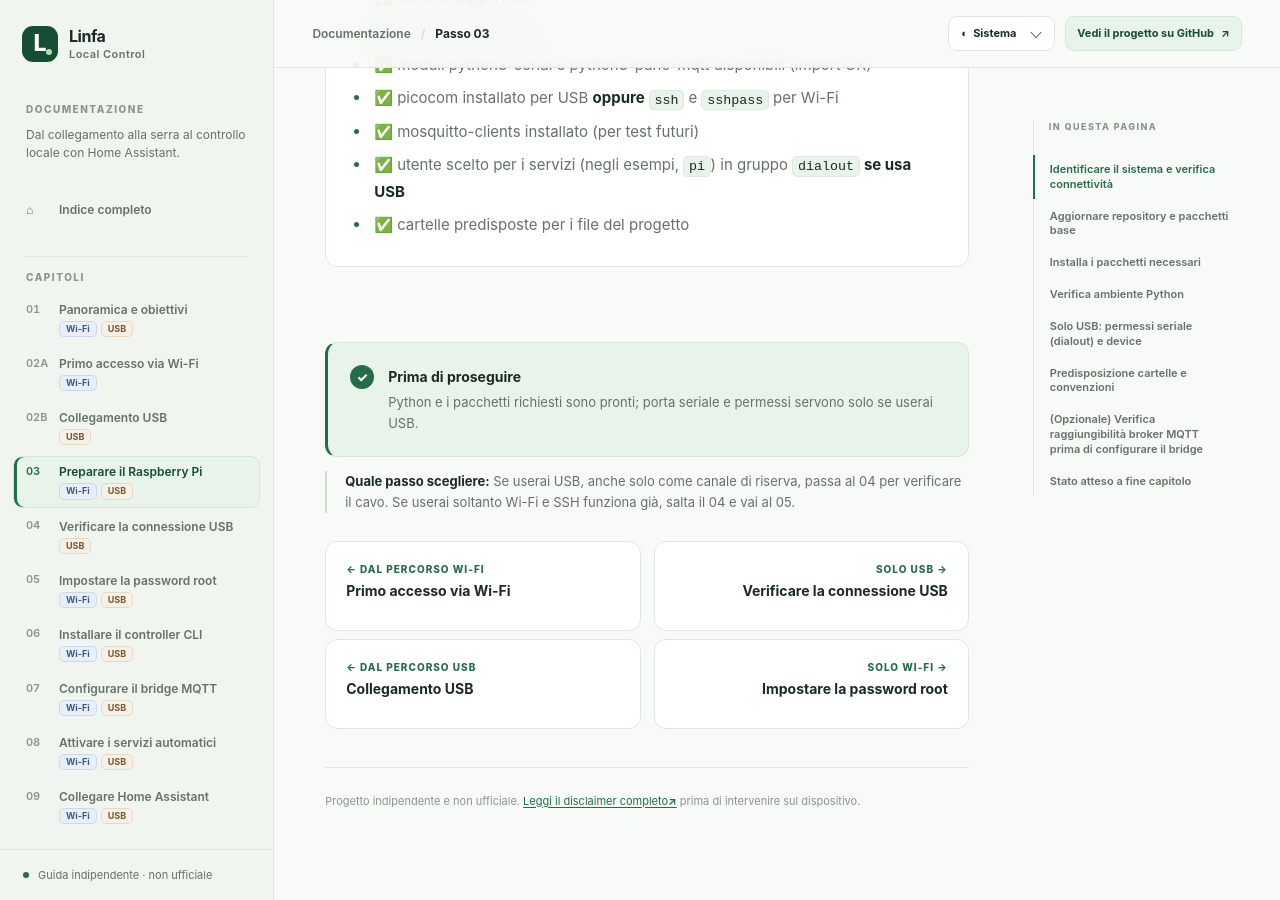
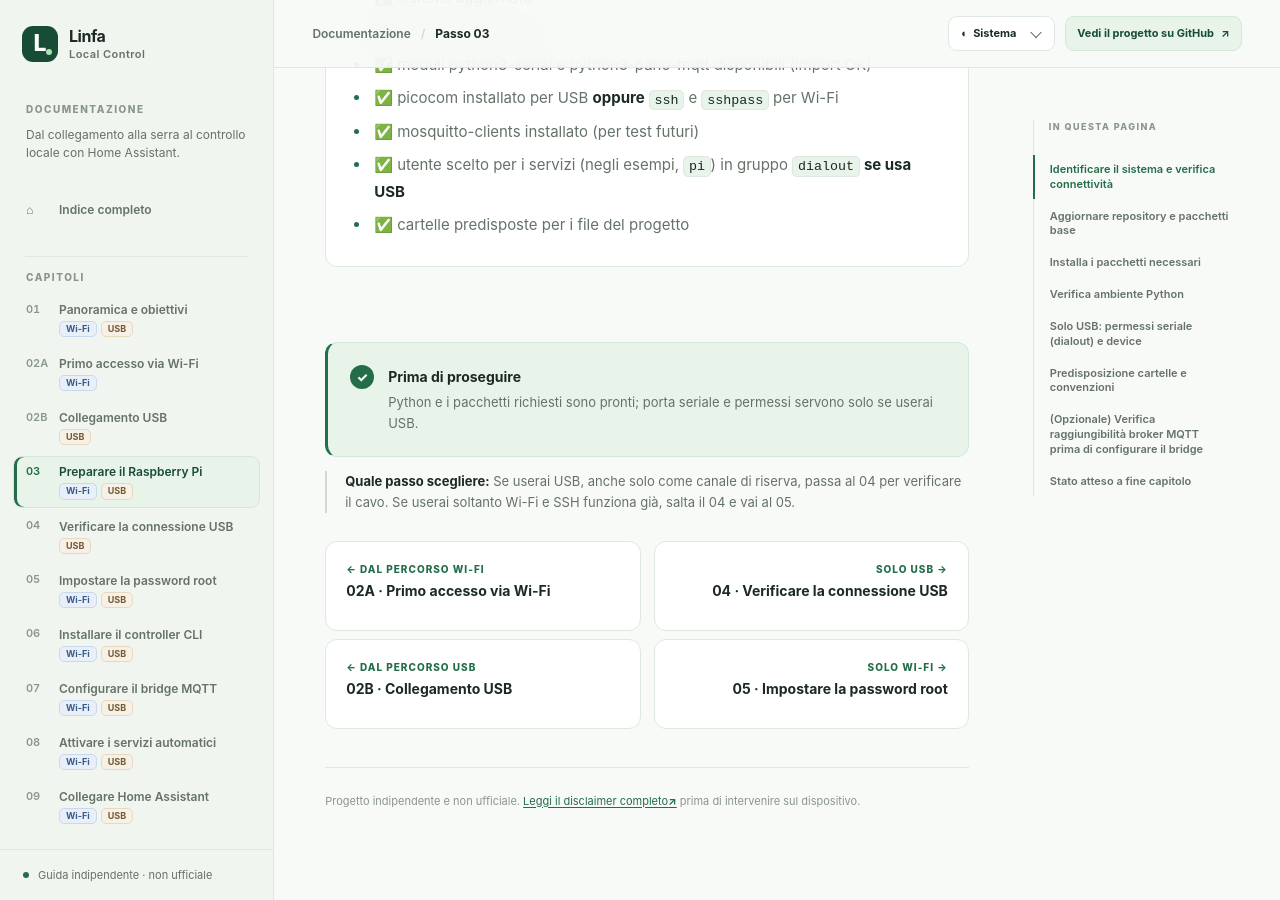
Before and after one commit to Interstellar0verdrive/Linfa-local-control, an MkDocs documentation site: the page built from docs/setup/03-raspberry.md, in a window 1280 px wide and 900 px high, scrolled down 8225 px. Built offline with MkDocs 1.6.1, drawn with Linux system fonts in a browser that asks for light colours; some of the changed lines change nothing that is shown.

Commit message:
Show step numbers in guide navigation cards

```diff
--- a/theme/main.html
+++ b/theme/main.html
@@ -97,12 +97,12 @@
           {% if step.number == '05' %}<p class="route-hint"><strong>Quale passo scegliere:</strong> se USB ti è servito solo per entrare e vuoi usare Wi-Fi, torna al <a href="{{ 'setup/02-wifi/'|url }}">passo 02A</a> per completare rete e isolamento. Negli altri casi passa al 06.</p>{% elif route_hint %}<p class="route-hint"><strong>Quale passo scegliere:</strong> {{ route_hint }}</p>{% endif %}
           <nav class="step-nav" aria-label="Passi della guida">
             <div class="step-nav-group">
-              <a href="{{ (step_prev.url if step_prev else '')|url }}"><small>← {% if step.number == '03' %}DAL PERCORSO WI-FI{% elif step.number == '05' %}DAL PERCORSO USB{% elif step_prev %}PASSO PRECEDENTE{% else %}TORNA ALL'INDICE{% endif %}</small><strong>{{ step_prev.title if step_prev else 'Indice completo' }}</strong></a>
-              {% for alternative in step_prev_alt %}<a href="{{ alternative.url|url }}"><small>← {% if step.number == '03' %}DAL PERCORSO USB{% elif step.number == '05' %}DAL PERCORSO WI-FI{% else %}ALTRO PERCORSO{% endif %}</small><strong>{{ alternative.title }}</strong></a>{% endfor %}
+              <a href="{{ (step_prev.url if step_prev else '')|url }}"><small>← {% if step.number == '03' %}DAL PERCORSO WI-FI{% elif step.number == '05' %}DAL PERCORSO USB{% elif step_prev %}PASSO PRECEDENTE{% else %}TORNA ALL'INDICE{% endif %}</small><strong>{% if step_prev %}{{ step_prev.number }} · {{ step_prev.title }}{% else %}Indice completo{% endif %}</strong></a>
+              {% for alternative in step_prev_alt %}<a href="{{ alternative.url|url }}"><small>← {% if step.number == '03' %}DAL PERCORSO USB{% elif step.number == '05' %}DAL PERCORSO WI-FI{% else %}ALTRO PERCORSO{% endif %}</small><strong>{{ alternative.number }} · {{ alternative.title }}</strong></a>{% endfor %}
             </div>
             <div class="step-nav-group">
-              <a href="{{ (step_next.url if step_next else '')|url }}"><small>{% if step.number == '01' %}VIA WI-FI{% elif step.number == '03' %}SOLO USB{% elif step_next %}PASSO SUCCESSIVO{% else %}TORNA ALL'INDICE{% endif %} →</small><strong>{{ step_next.title if step_next else 'Indice completo' }}</strong></a>
-              {% for alternative in step_next_alt %}<a href="{{ alternative.url|url }}"><small>{% if step.number == '01' %}VIA USB{% elif step.number == '02A' %}SE SSH NON FUNZIONA · USB{% elif step.number == '03' %}SOLO WI-FI{% else %}ALTRO PERCORSO{% endif %} →</small><strong>{{ alternative.title }}</strong></a>{% endfor %}
+              <a href="{{ (step_next.url if step_next else '')|url }}"><small>{% if step.number == '01' %}VIA WI-FI{% elif step.number == '03' %}SOLO USB{% elif step_next %}PASSO SUCCESSIVO{% else %}TORNA ALL'INDICE{% endif %} →</small><strong>{% if step_next %}{{ step_next.number }} · {{ step_next.title }}{% else %}Indice completo{% endif %}</strong></a>
+              {% for alternative in step_next_alt %}<a href="{{ alternative.url|url }}"><small>{% if step.number == '01' %}VIA USB{% elif step.number == '02A' %}SE SSH NON FUNZIONA · USB{% elif step.number == '03' %}SOLO WI-FI{% else %}ALTRO PERCORSO{% endif %} →</small><strong>{{ alternative.number }} · {{ alternative.title }}</strong></a>{% endfor %}
             </div>
           </nav>
           {% elif is_home %}
```
